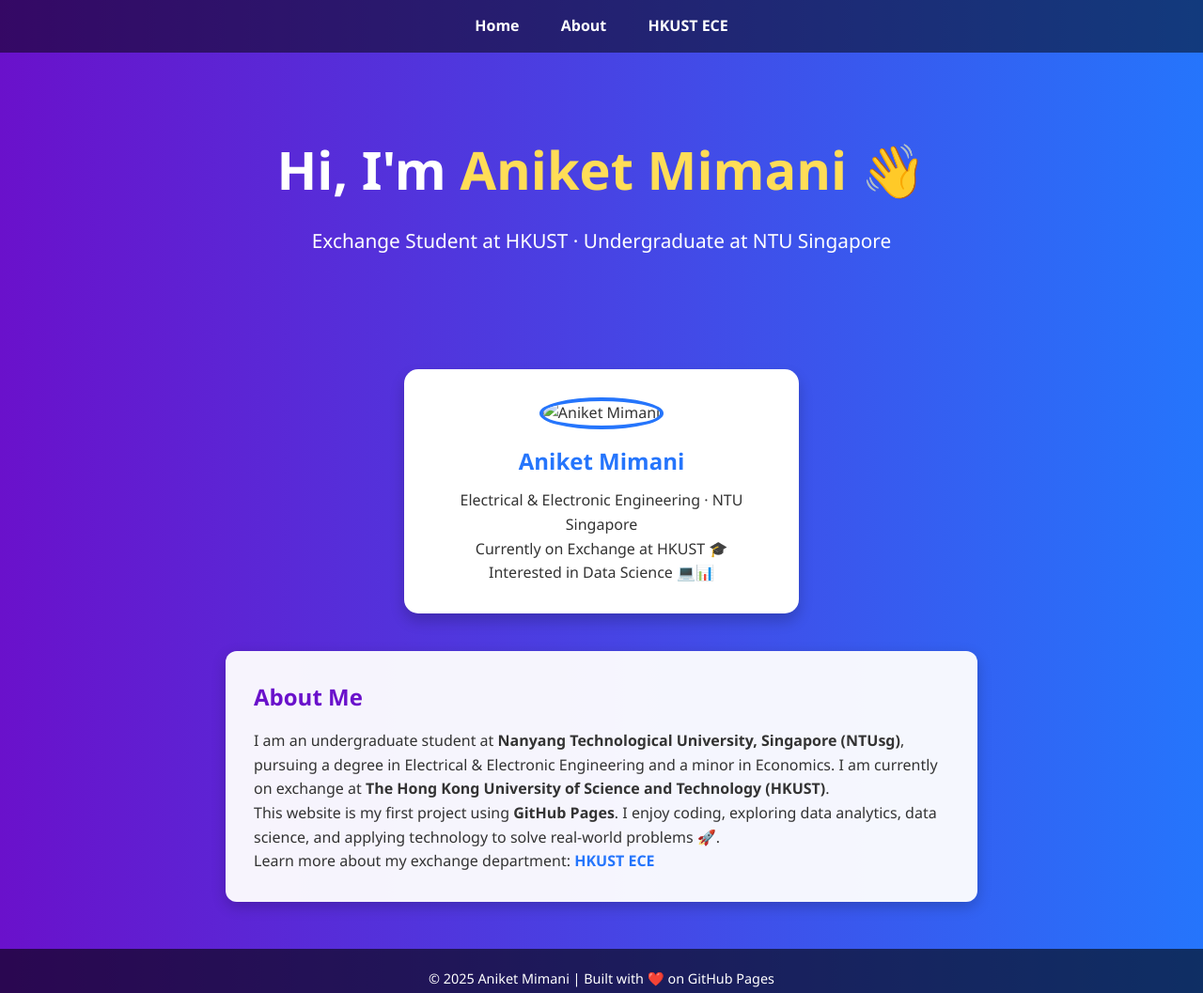
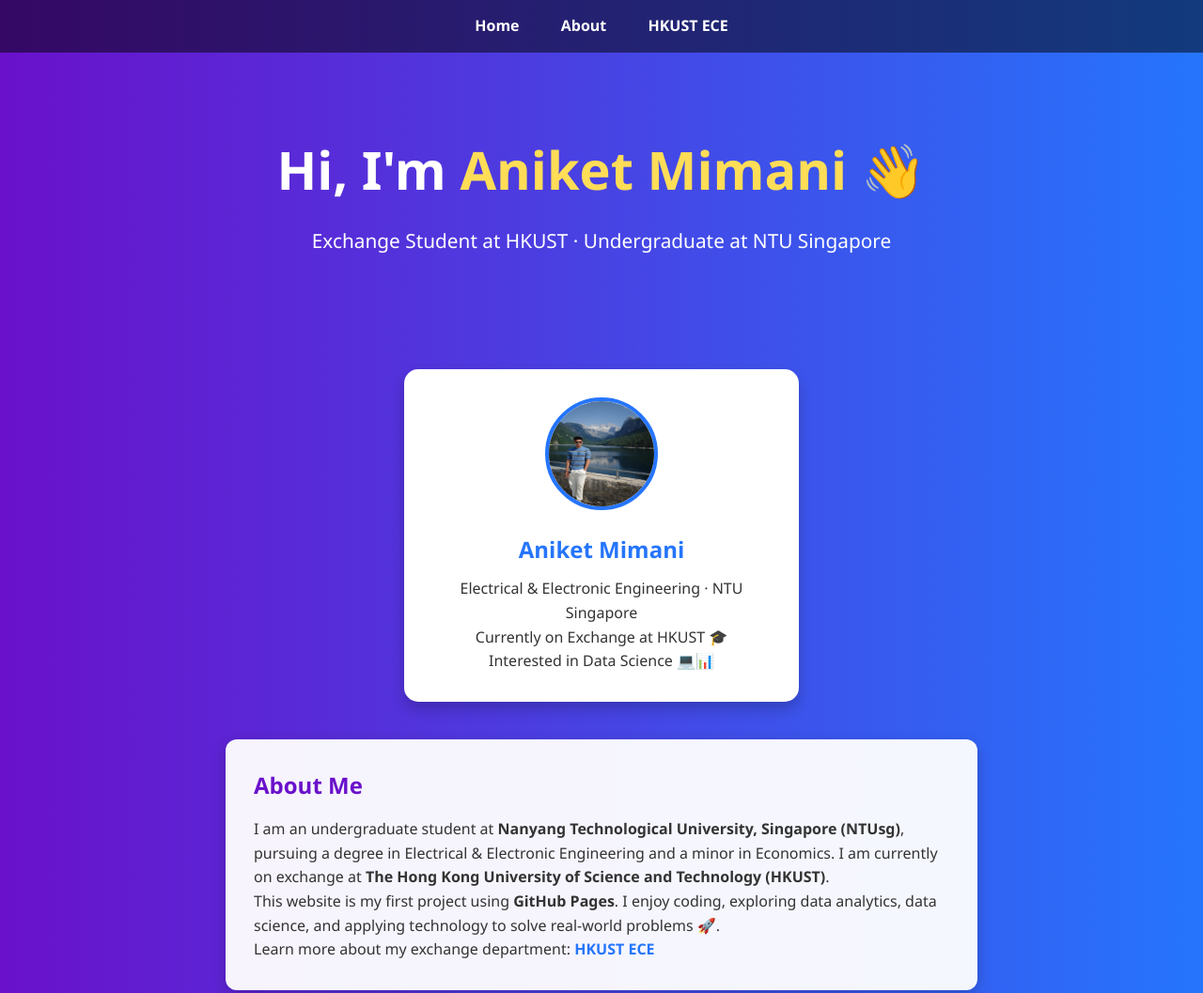
Before and after one commit to AniketMimani/AniketMimani.github.io, a plain HTML site: page index.html in a window 1280 px wide. Shown: the top 1057 px of the page at 94% size. Drawn offline with Linux system fonts and the light colour scheme.

Commit message:
Update index.html

```diff
--- a/index.html
+++ b/index.html
@@ -133,7 +133,7 @@
 
   <!-- Profile Card -->
   <div class="card">
-    <img src="aniketmimani.jpg" alt="Aniket Mimani" width="120" height="120">
+    <img src="me.jpeg" alt="Aniket Mimani" width="120" height="120">
     <h2>Aniket Mimani</h2>
     <p>Electrical & Electronic Engineering · NTU Singapore</p>
     <p>Currently on Exchange at HKUST 🎓</p>
```
